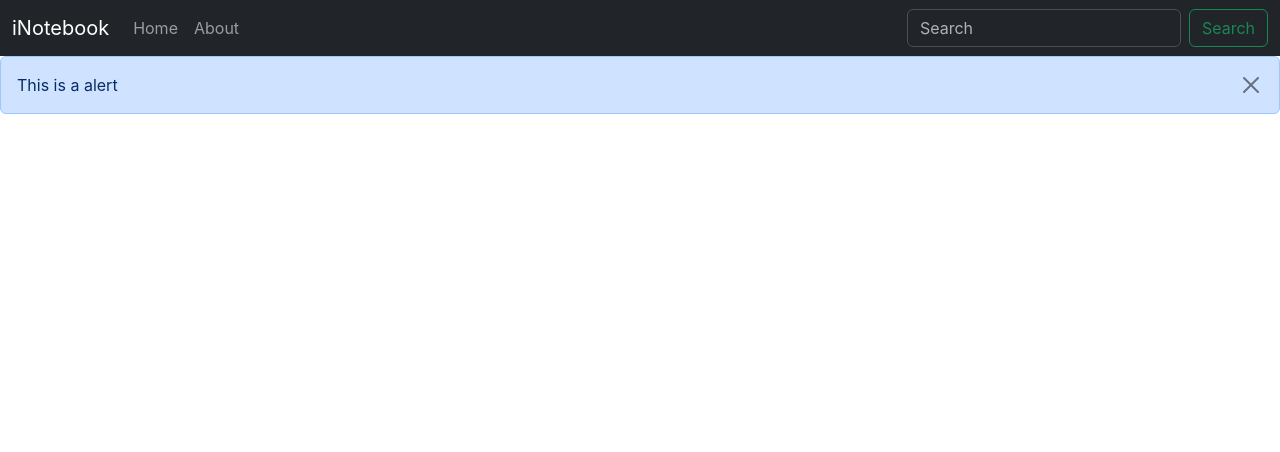
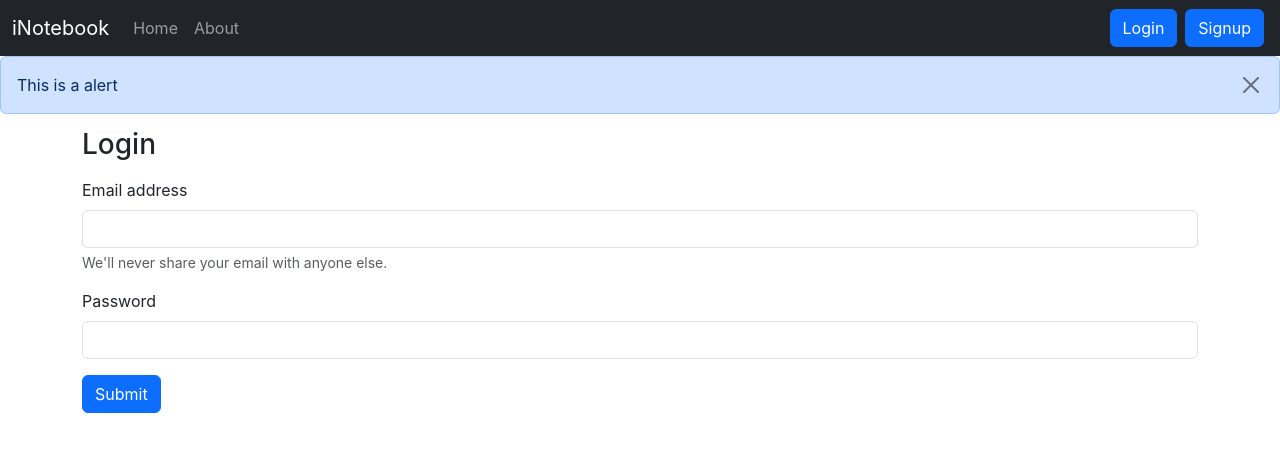
Before and after one commit to manishpandeyprojects/iNotebook, a React (Create React App) app: page /login in a window 1280 px wide. Shown: the top 452 px of the page. Built offline with nearby package versions, Linux system fonts and the light colour scheme.

Commit message:
MP: Added the login components and login functionality

```diff
--- a/src/App.js
+++ b/src/App.js
@@ -5,6 +5,8 @@
 import { BrowserRouter, Routes, Route } from "react-router-dom";
 import NoteState from './context/notes/NoteState';
 import Alert from './components/Alert';
+import Login from './components/Login';
+import Signup from './components/Signup';
 
 function App() {
   return (
@@ -16,6 +18,8 @@
           <Routes>
             <Route path="/" element={<Home />} />
             <Route path="about/*" element={<About />} />
+            <Route path="login/*" element={<Login />} />
+            <Route path="signup/*" element={<Signup />} />
           </Routes>
         </BrowserRouter>
       </NoteState>
--- /dev/null
+++ b/src/components/Login.js
@@ -0,0 +1,56 @@
+import React, {useState} from 'react'
+import { useNavigate } from 'react-router-dom';
+
+const Login = () => {
+    const host = "http://localhost:5000";
+    const navigate = useNavigate();
+    const [credentials, setCredentials] = useState({email:"", password:""})
+
+    const handleSubmit = async(e)=>{
+        e.preventDefault();
+
+        const response = await fetch(`${host}/api/auth/login`, {
+            method: 'POST', // *GET, POST, PUT, DELETE, etc.
+            headers: {
+                'Content-Type': 'application/json'
+
+            },
+            body: JSON.stringify({email: credentials.email, password: credentials.password})
+        });
+
+
+        const json = await response.json();
+        console.log(json);
+        if(json.success){
+            localStorage.setItem('token', json.authtoken);
+            navigate('/', { replace: true });
+        }else{
+            alert('Invalid credentials');
+        }
+    }
+
+    const onChange = (e)=>{
+        setCredentials({...credentials, [e.target.name]: e.target.value})
+    }
+
+    return (
+        <div className="container my-3 mt-5 pt-2">
+            <h3 className='my-3'>Login</h3>
+            <form className='my-2' onSubmit={handleSubmit}>
+                <div className="mb-3">
+                    <label htmlFor="email" className="form-label">Email address</label>
+                    <input type="email" className="form-control" onChange={onChange} value={credentials.email} name="email" id="email" aria-describedby="emailHelp" />
+                    <div id="emailHelp" className="form-text">We'll never share your email with anyone else.</div>
+                </div>
+                <div className="mb-3">
+                    <label htmlFor="password" className="form-label">Password</label>
+                    <input type="password" className="form-control" value={credentials.password} id="password" onChange={onChange} name="password" />
+                </div>
+
+                <button type="submit" className="btn btn-primary">Submit</button>
+            </form>
+        </div>
+    )
+}
+
+export default Login
--- a/src/components/Navbar.js
+++ b/src/components/Navbar.js
@@ -20,8 +20,8 @@
                         </li>
                     </ul>
                     <form className="d-flex" role="search">
-                        <input className="form-control me-2" type="search" placeholder="Search" aria-label="Search" />
-                        <button className="btn btn-outline-success" type="submit">Search</button>
+                        <Link className="btn btn-primary mx-1" to="/login" role="button">Login</Link>
+                        <Link className="btn btn-primary mx-1" to="/signup" role="button">Signup</Link>
                     </form>
                 </div>
             </div>
--- /dev/null
+++ b/src/components/Signup.js
@@ -0,0 +1,11 @@
+import React from 'react'
+
+const Signup = () => {
+    return (
+        <div>
+            this is singup page
+        </div>
+    )
+}
+
+export default Signup
```
Also changed, not shown: 1 other file (tests, documents, lock files or other folders).
